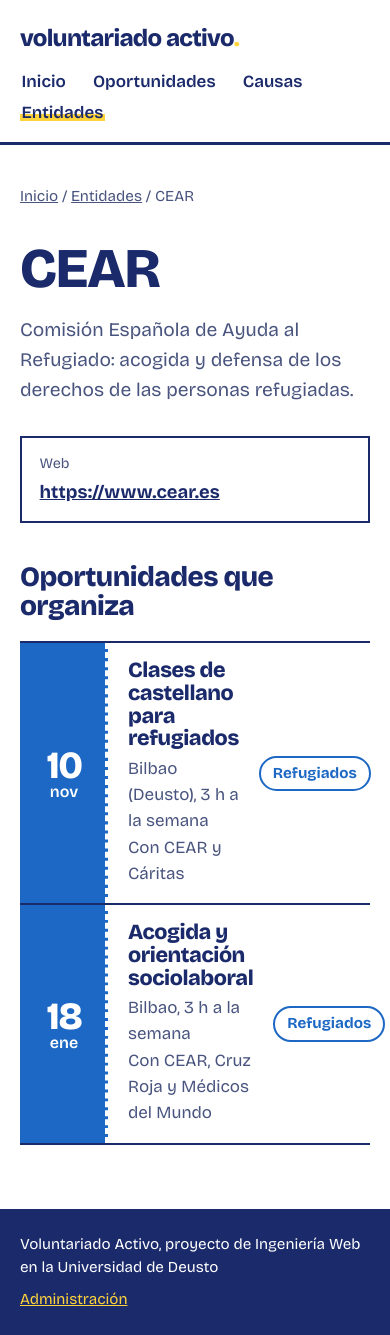
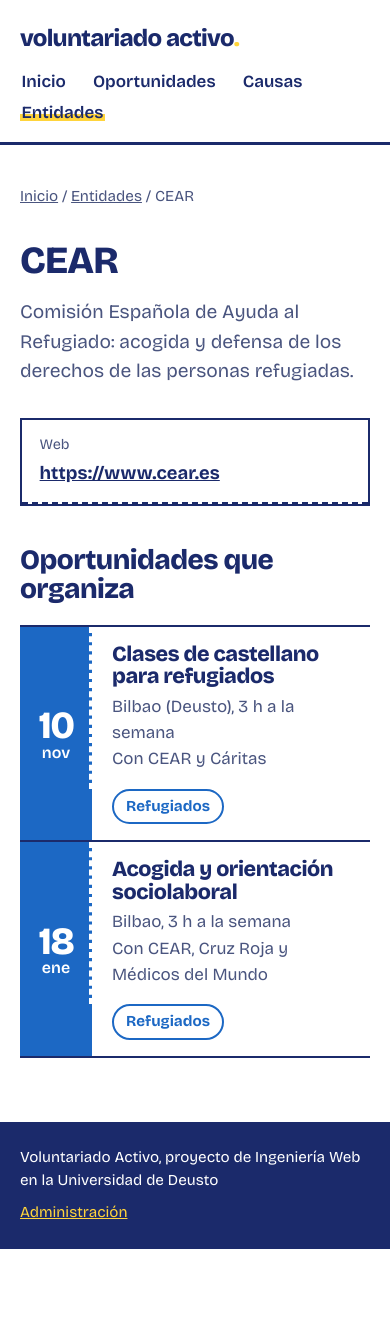
Before and after one commit to gorkalabilla3/voluntariado-activo, a Django app: page /entidades/6/ in a window 390 px wide. After the commit the page ends 1249 px from the top, so only its background shows below. Run offline with Django 5.2, Linux system fonts and the light colour scheme; data comes from the database, SQL or seed files in the repository.

Commit message:
Diseño adaptado a móvil y mejoras de accesibilidad

```diff
--- a/voluntariado/static/voluntariado/css/estilos.css
+++ b/voluntariado/static/voluntariado/css/estilos.css
@@ -53,6 +53,13 @@ p {
 
 a {
     color: inherit;
+}
+
+a:focus-visible {
+    outline: 3px solid #ffd43b;
+    outline-offset: 3px;
+    background-color: #1b2a6b;
+    color: #ffffff;
 }
 
 /* Efecto "rotulador fluorescente" que se usa en menú y enlaces grandes */
@@ -168,6 +175,16 @@ a {
     letter-spacing: 0;
     vertical-align: top;
     color: #4a557f;
+}
+
+/* solo para lectores de pantalla */
+.oculto {
+    position: absolute;
+    width: 1px;
+    height: 1px;
+    overflow: hidden;
+    clip: rect(0 0 0 0);
+    white-space: nowrap;
 }
 
 /* ---------- Talón de una oportunidad ---------- */
@@ -391,3 +408,38 @@ a {
 .pie a {
     color: #ffd43b;
 }
+
+/* movil */
+@media (max-width: 700px) {
+    h1,
+    .ficha-cabecera h1 {
+        font-size: 2.4rem;
+    }
+
+    .causas-gigantes a {
+        font-size: 3rem;
+    }
+
+    .talon {
+        grid-template-columns: 4.5rem 1fr;
+    }
+
+    .talon__fecha {
+        grid-row: 1 / span 2;
+    }
+
+    .talon__causa {
+        grid-column: 2;
+        justify-self: start;
+        margin: 0 1.25rem 1rem;
+    }
+
+    .fila {
+        grid-template-columns: 1fr;
+    }
+
+    .datos div {
+        border-right: 0;
+        border-bottom: 2px dashed #1b2a6b;
+    }
+}
--- a/voluntariado/templates/voluntariado/portada.html
+++ b/voluntariado/templates/voluntariado/portada.html
@@ -5,7 +5,7 @@
     <h1 class="portada__pregunta">¿Qué te mueve?</h1>
     <ul class="causas-gigantes">
         {% for causa in causas %}
-            <li class="c-{{ causa.nombre|slugify }}"><a href="{{ causa.get_absolute_url }}">{{ causa.nombre }}<span class="causas-gigantes__num"> {{ causa.num_oportunidades }}</span></a></li>
+            <li class="c-{{ causa.nombre|slugify }}"><a href="{{ causa.get_absolute_url }}">{{ causa.nombre }}<span class="causas-gigantes__num"> {{ causa.num_oportunidades }}<span class="oculto"> oportunidades</span></span></a></li>
         {% endfor %}
     </ul>
     <p class="entradilla">Elige una causa y apúntate a la próxima fecha. Todas las oportunidades están pensadas para compaginarlas con las clases.</p>
```
